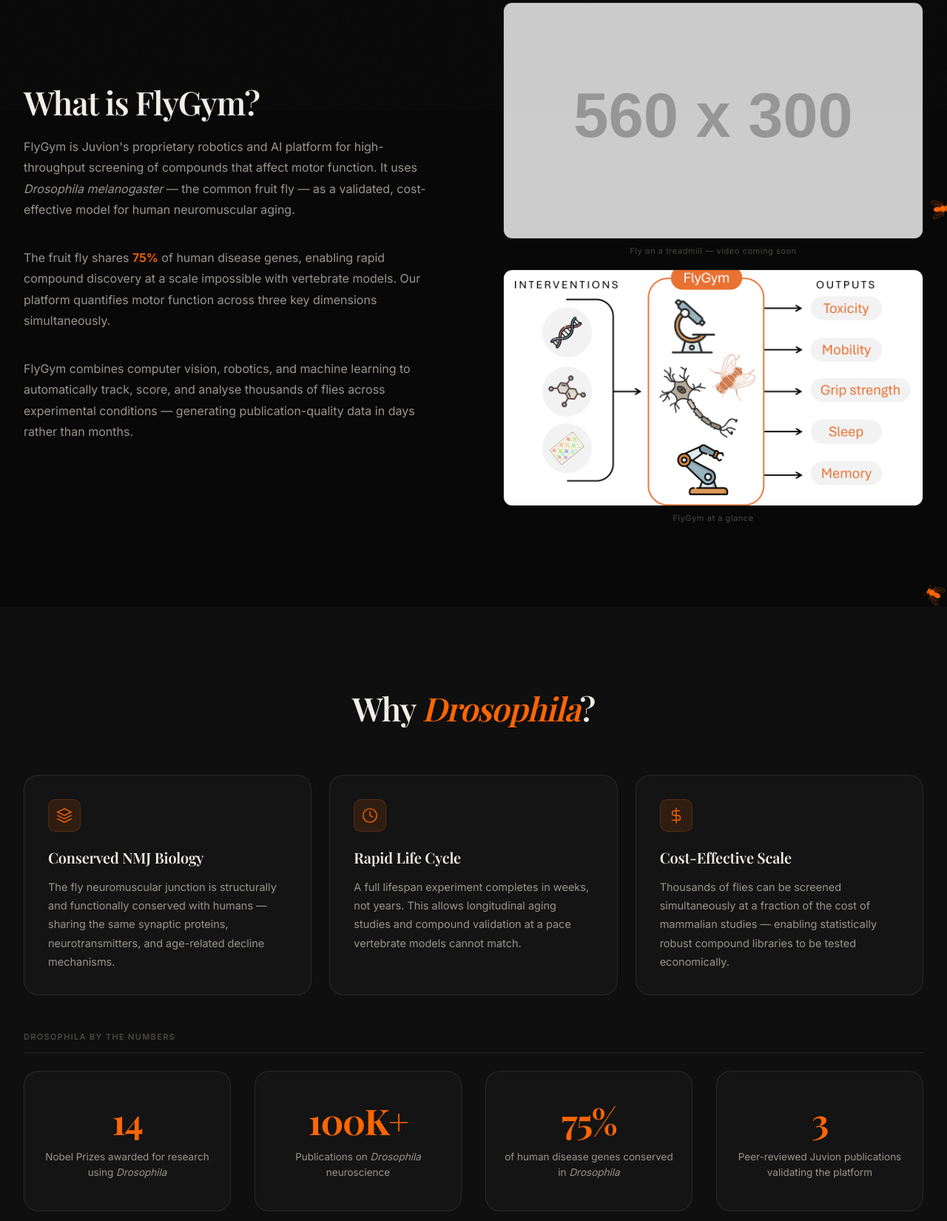
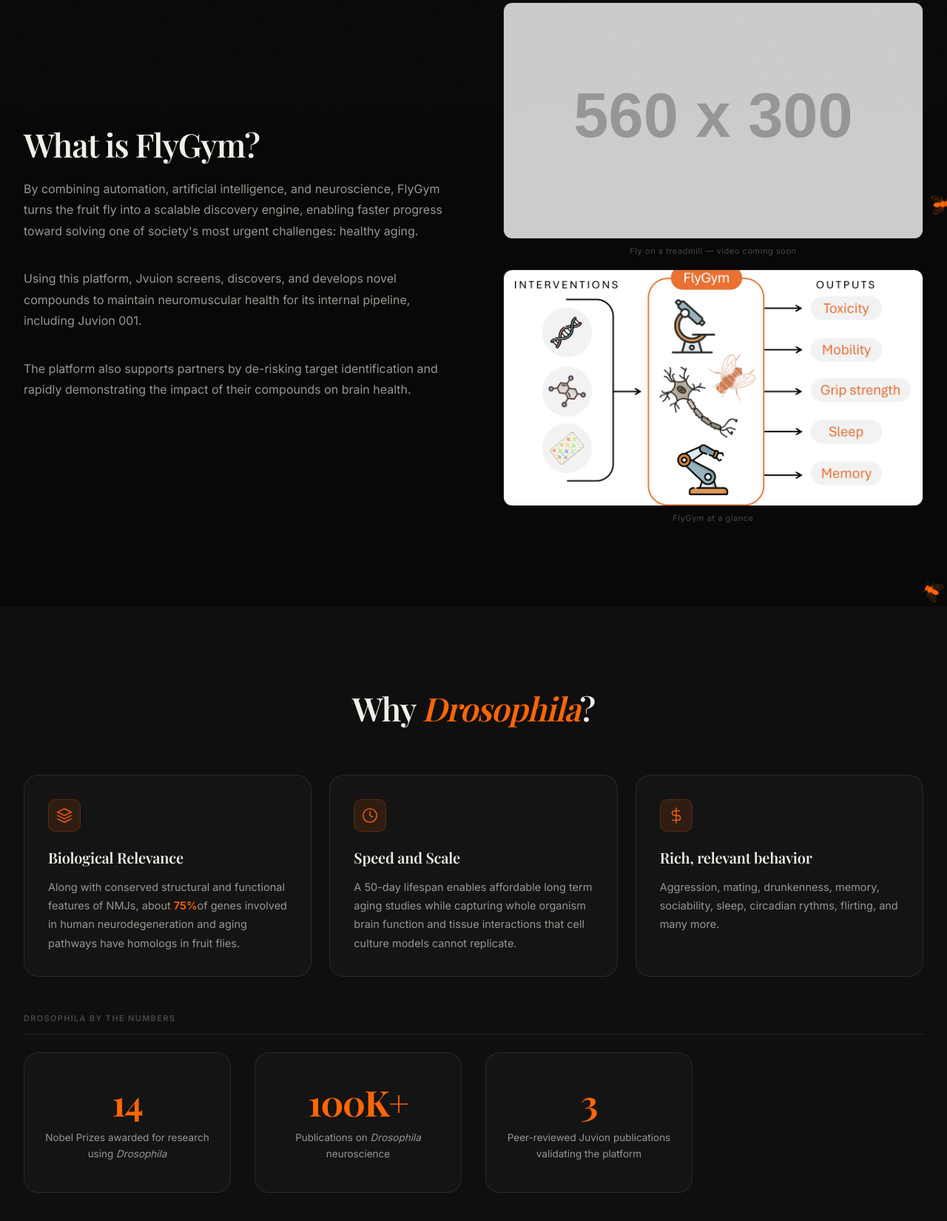
Before and after one commit to laly-juvion/juvion-website, a website: page flygym.html in a window 1280 px wide. Shown: the part 650-2300 px from the top of the page at 74% size. Drawn offline with nearby package versions, Linux system fonts and the light colour scheme; placeholder pictures from the web are drawn by us; a web font is replaced by a local one.

Commit message:
modify text based on Som comments

```diff
--- a/data.js
+++ b/data.js
@@ -40,6 +40,15 @@
     linkedin: 'https://www.linkedin.com/in/sebastien-guilmot/',
     email: null
   },
+  {
+    name: 'Sofia Domingues',
+    role: 'Head of Business Development',
+    rank: 5,
+    initials: 'SD',
+    photo: 'assets/team/Sofia.jpg',
+    linkedin: 'https://www.linkedin.com/in/sofiamelodomingues/',
+    email: null
+  },
 ];
 
 const COLLABORATORS = [
@@ -62,6 +71,13 @@
 
 const PUBLICATIONS = [
   {
+    journal: 'Nature Communications',
+    title:   'Miniature neurotransmission is required to maintain Drosophila synaptic structures during ageing',
+    excerpt: 'Through discrete manipulation of each neurotransmission modality, we find that miniature but not evoked neurotransmission is required to maintain presynaptic architecture and that increasing miniature events can both preserve synaptic structures and prolong motor ability during ageing',
+    year:    '2021',
+    doi:     'https://doi.org/10.1038/s41467-021-24490-1',
+  },
+  {
     journal: 'Cell Reports',
     title:   'Trio preserves motor synapses and prolongs motor ability during aging',
     excerpt: 'We demonstrate that increasing Trio expression in adult Drosophila can abrogate age-dependent synaptic structural fragmentation, postpone the decline of motor ability, and maintain the capacity of motor synapses to sustain high-intensity neurotransmitter release.',
@@ -69,15 +85,8 @@
     doi:     'https://doi.org/10.1016/j.celrep.2024.114256',
   },
   {
-    journal: 'Nature Communications',
-    title:   'Miniature neurotransmission is required to maintain Drosophila synaptic structures during ageing',
-    excerpt: 'Our results establish that miniature neurotransmission, formerly viewed as an epiphenomenon, is necessary for the long-term stability of synaptic connections.',
-    year:    '2021',
-    doi:     'https://doi.org/10.1038/s41467-021-24490-1',
-  },
-  {
-    journal: 'TheScientist',
-    title:   'Combating Age-Related Motor Decline',
+    journal: 'The Scientist',
+    title:   'Combating Age-Related Motor Decline: <br> Increasing levels of the protein Trio preserved synaptic function and motor abilities in aging flies.',
     excerpt: 'When [the researchers] genetically decreased Trio levels, synaptic boutons broke up much more rapidly as the flies got older. When they overexpressed the protein, the synaptic structures were almost entirely preserved',
     year:    '2024',
     doi:     'https://www.the-scientist.com/combating-age-related-motor-decline-72095',
--- a/flygym.html
+++ b/flygym.html
@@ -78,7 +78,7 @@
             <span>FlyGym Platform</span>
           </div>
           <h1 class="page-hero-heading"><em>FlyGym</em> Platform</h1>
-          <p class="page-hero-sub">High-throughput motor function screening using <em>Drosophila melanogaster</em> — the most genetically validated model for human aging.</p>
+          <p class="page-hero-sub">An automated platform for brain health therapeutic discovery with high resolution behavioral tracking using <em>Drosophila melanogaster</em> (fruit fly)</p>
         </div>
 
         <!-- Right: fly-tube simulation -->
@@ -105,13 +105,13 @@
         <div class="split-text reveal">
           <h2 class="section-heading">What is FlyGym?</h2>
           <p class="body-text">
-            FlyGym is Juvion's proprietary robotics and AI platform for high-throughput screening of compounds that affect motor function. It uses <em>Drosophila melanogaster</em> — the common fruit fly — as a validated, cost-effective model for human neuromuscular aging.
+            By combining automation, artificial intelligence, and neuroscience, FlyGym turns the fruit fly into a scalable discovery engine, enabling faster progress toward solving one of society's most urgent challenges: healthy aging.
           </p>
           <p class="body-text" style="margin-top:1rem">
-            The fruit fly shares <strong style="color:var(--brand)">75%</strong> of human disease genes, enabling rapid compound discovery at a scale impossible with vertebrate models. Our platform quantifies motor function across three key dimensions simultaneously.
+            Using this platform, Jvuion screens, discovers, and develops novel compounds to maintain neuromuscular health for its internal pipeline, including Juvion 001.
           </p>
           <p class="body-text" style="margin-top:1rem">
-            FlyGym combines computer vision, robotics, and machine learning to automatically track, score, and analyse thousands of flies across experimental conditions — generating publication-quality data in days rather than months.
+            The platform also supports partners by de-risking target identification and rapidly demonstrating the impact of their compounds on brain health.
           </p>
         </div>
         <div class="reveal" style="--delay:0.15s">
@@ -141,8 +141,8 @@
               <path d="M12 2L2 7l10 5 10-5-10-5zM2 17l10 5 10-5M2 12l10 5 10-5"/>
             </svg>
           </div>
-          <h3 class="pillar-title">Conserved NMJ Biology</h3>
-          <p class="pillar-text">The fly neuromuscular junction is structurally and functionally conserved with humans — sharing the same synaptic proteins, neurotransmitters, and age-related decline mechanisms.</p>
+          <h3 class="pillar-title">Biological Relevance</h3>
+          <p class="pillar-text">Along with conserved structural and functional features of NMJs, about <strong style="color:var(--brand)">75%</strong>of genes involved in human neurodegeneration and aging pathways have homologs in fruit flies.</p>
         </div>
         <div class="pillar-card reveal" style="--delay:0.1s">
           <div class="pillar-icon-wrap">
@@ -151,8 +151,8 @@
               <polyline points="12 6 12 12 16 14"/>
             </svg>
           </div>
-          <h3 class="pillar-title">Rapid Life Cycle</h3>
-          <p class="pillar-text">A full lifespan experiment completes in weeks, not years. This allows longitudinal aging studies and compound validation at a pace vertebrate models cannot match.</p>
+          <h3 class="pillar-title">Speed and Scale</h3>
+          <p class="pillar-text">A 50-day lifespan enables affordable long term aging studies while capturing whole organism brain function and tissue interactions that cell culture models cannot replicate.</p>
         </div>
         <div class="pillar-card reveal" style="--delay:0.2s">
           <div class="pillar-icon-wrap">
@@ -161,8 +161,8 @@
               <path d="M17 5H9.5a3.5 3.5 0 0 0 0 7h5a3.5 3.5 0 0 1 0 7H6"/>
             </svg>
           </div>
-          <h3 class="pillar-title">Cost-Effective Scale</h3>
-          <p class="pillar-text">Thousands of flies can be screened simultaneously at a fraction of the cost of mammalian studies — enabling statistically robust compound libraries to be tested economically.</p>
+          <h3 class="pillar-title">Rich, relevant behavior</h3>
+          <p class="pillar-text">Aggression, mating, drunkenness, memory, sociability, sleep, circadian rythms, flirting, and many more.</p>
         </div>
       </div>
 
@@ -176,10 +176,6 @@
         <div class="science-stat">
           <div class="science-stat-num">100K+</div>
           <div class="science-stat-label">Publications on <em>Drosophila</em> neuroscience</div>
-        </div>
-        <div class="science-stat">
-          <div class="science-stat-num">75%</div>
-          <div class="science-stat-label">of human disease genes conserved in <em>Drosophila</em></div>
         </div>
         <div class="science-stat">
           <div class="science-stat-num">3</div>
```
Also changed, not shown: index.html (+9 -12 lines).
